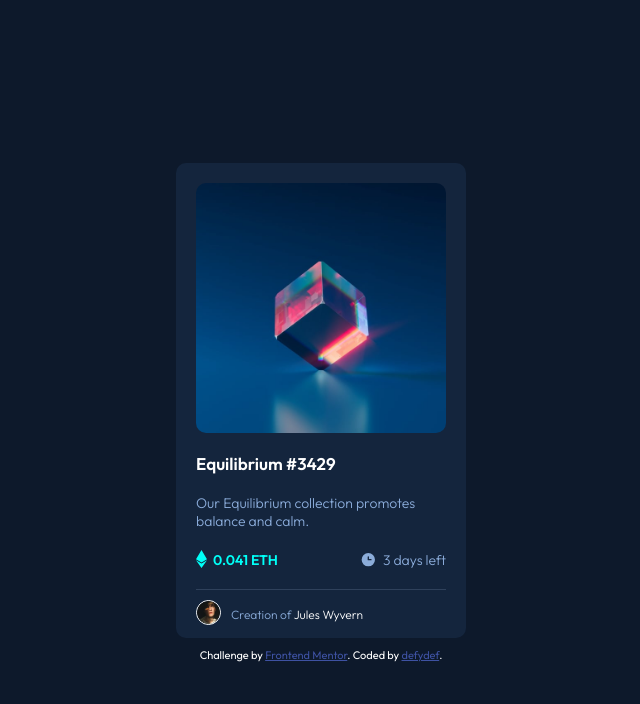
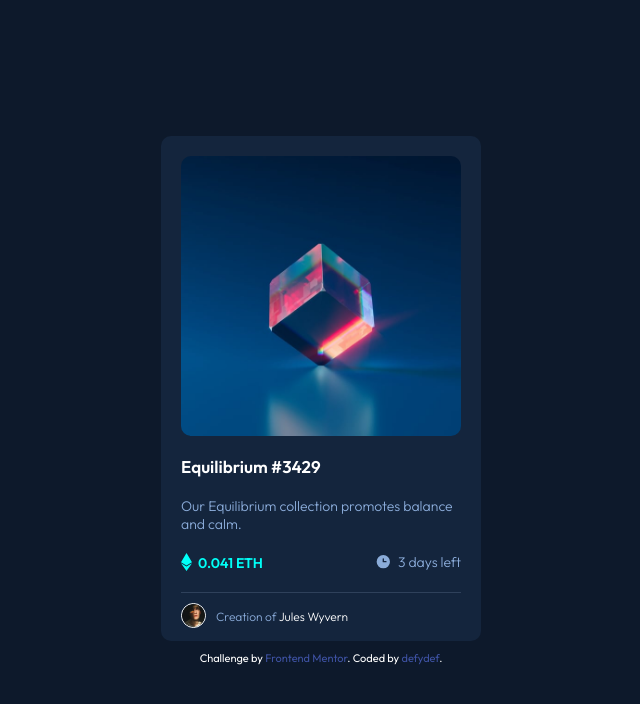
Before and after one commit to defydef/nft-preview-card, a plain HTML site: page index.html in a window 1280 px wide. Shown: the whole page, without its empty margins (319-959 px from the left). Drawn offline with Linux system fonts and the light colour scheme.

Commit message:
vertically and horizontally center card

```diff
--- a/index.html
+++ b/index.html
@@ -13,10 +13,12 @@
 <body>
   <main>
     <div class="card">
-      <img src="images/image-equilibrium.jpg" alt="equilibrium">
-      <span class="view-icon"><img src="images/icon-view.svg" alt="view icon"></span>
+      <img src="images/image-equilibrium.jpg" alt="NFT image showing crystal with dark blue background">
+      <div class="view-container"><img src="images/icon-view.svg" alt="view icon"></div>
+      <div class="view-icon"></div>
+
       <div class="text-container">
-        <h2>Equilibrium #3429</h2>
+        <h2><a href="#">Equilibrium #3429</a></h2>
         <p>Our Equilibrium collection promotes balance and calm.</p>
         <div>
           <div><img src="images/icon-ethereum.svg" alt="eth icon">&nbsp;&nbsp;<span class="price">0.041 ETH</span></div>
@@ -28,7 +30,7 @@
         <div class="avatar-img">
           <img src="images/image-avatar.png" alt="avatar" width="25px">
         </div>
-        <div><p>Creation of <span class="creator">Jules Wyvern</span></p></div>
+        <div><p>Creation of <span class="creator"><a href="#">Jules Wyvern</a></span></p></div>
       </div>
     </div>
   </main>
--- a/main.css
+++ b/main.css
@@ -41,45 +41,81 @@ body {
     background: var(--main-bg-dark-blue);
     overflow-x: hidden;
     min-height: 100vh;
-    margin-bottom: 5vh;
-    margin-top: 10vh;
+    display: grid;
+    place-content: center; /* place element in the center horizontally and vertically */
+}
+
+a {
+    text-decoration: none;
+    color: inherit;
 }
 
 .card {
     display: flex;
     flex-direction: column;
     background: var(--card-bg-dark-blue);
-    margin-left: auto;
-    margin-right: auto;
-    width: calc(100vw - 40px);
     padding-top: 20px;
+    max-width: 320px;
+}
+
+.card>img {
+    margin-left: 20px;
+    margin-right: 20px;
+}
+
+.view-icon, .view-container {
+    position: absolute;
+    place-content: center;
+    max-width: 280px;
+    max-height: 280px;
+    margin-left: 20px;
+    width: 100%;
+    height: 100%;
 }
 
 .view-icon {
-    position: absolute;
-    left: calc(50% - 20px);
-    top: calc(10vh + 50vw - 40px);
+    background: var(--cyan);
+    opacity: 40%;
     display: none;
 }
 
-.card, .card>img {
+.view-container {
+    display: grid;
+}
+
+.view-container>img {
+    height: 30px;
+    display: none;
+}
+
+.card, .card>img, .view-icon {
     border-radius: 10px;
 }
 
-.card>img {
+.card>a {
     width: calc(100% - 40px);
 }
 
-.card>img:hover {
-    opacity: 35%;
+.card>a>img {
+    width: 100%;
+}
+
+.card>a>img , .card>a, .view-icon, .view-container {
     cursor: pointer;
 }
-
-.card>img:hover + .view-icon {
-    display: block;
+.view-container:hover + .view-icon, .view-container:hover>img {
+    display: grid;
 }
 
-.text-container, .card>img, .avatar {
+.view-container>img {
+    z-index: 2;
+}
+
+.view-icon {
+    z-index: 1;
+}
+
+.text-container, .card>a, .avatar {
     margin-left: 20px;
     margin-right: 20px;
 }
@@ -153,18 +189,3 @@ hr {
 
 .attribution { font-size: 11px; text-align: center; margin-top: 10px;}
 .attribution a { color: hsl(228, 45%, 44%); }
-
-@media only screen and (min-width: 992px) {
-    .card>img {
-        width: 250px;
-    }
-    .card {
-        width: 290px;
-    }
-    body {
-        margin-top: calc(50vh - 237px);
-    }
-    .view-icon {
-        top: calc(50vh - 237px + 125px);
-    }
-}
```
